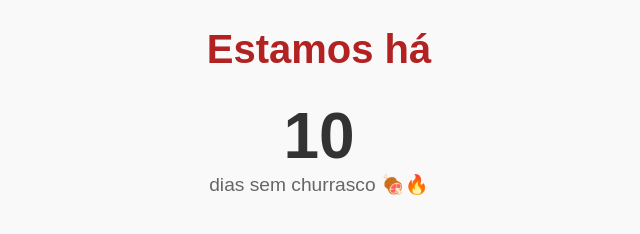
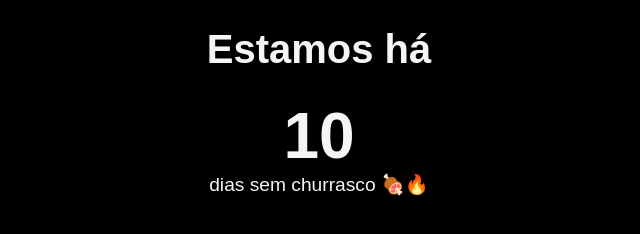
Before and after one commit to gmaycon/Contador-Churrasco, a plain HTML site: page index.html in a window 1280 px wide. Shown: the whole page, without its empty margins (321-961 px from the left). Drawn offline with Linux system fonts and the light colour scheme.

Commit message:
Update index.html

```diff
--- a/index.html
+++ b/index.html
@@ -8,20 +8,20 @@
       font-family: Arial, sans-serif;
       text-align: center;
       margin-top: 15px;
-      background-color: #f9f9f9;
+      background-color: #000000;
     }
     h1 {
       font-size: 2.5rem;
-      color: #b22222;
+      color: #f5f5f7;
     }
     .contador {
       font-size: 4rem;
       font-weight: bold;
-      color: #333;
+      color: #f5f5f7;
     }
     .sub {
       font-size: 1.2rem;
-      color: #666;
+      color: #f5f5f7;
     }
   </style>
 </head>
```
